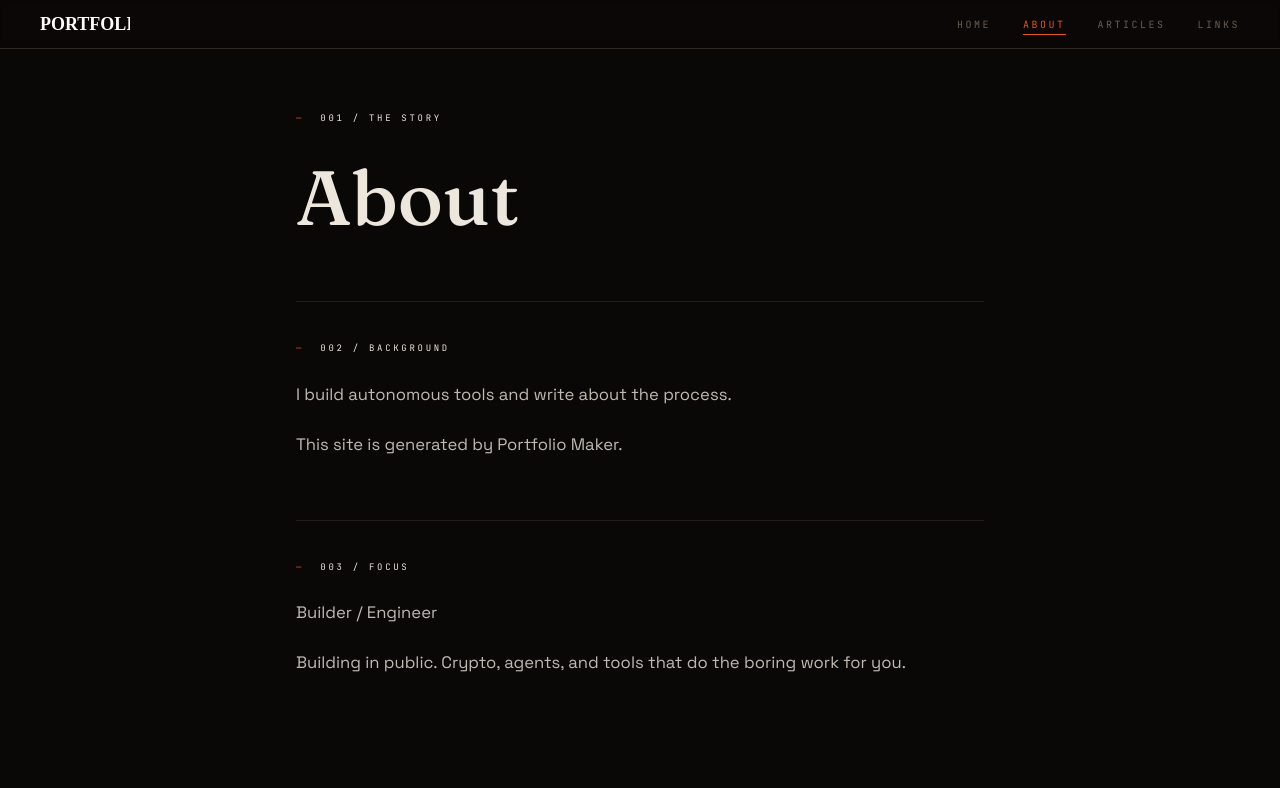
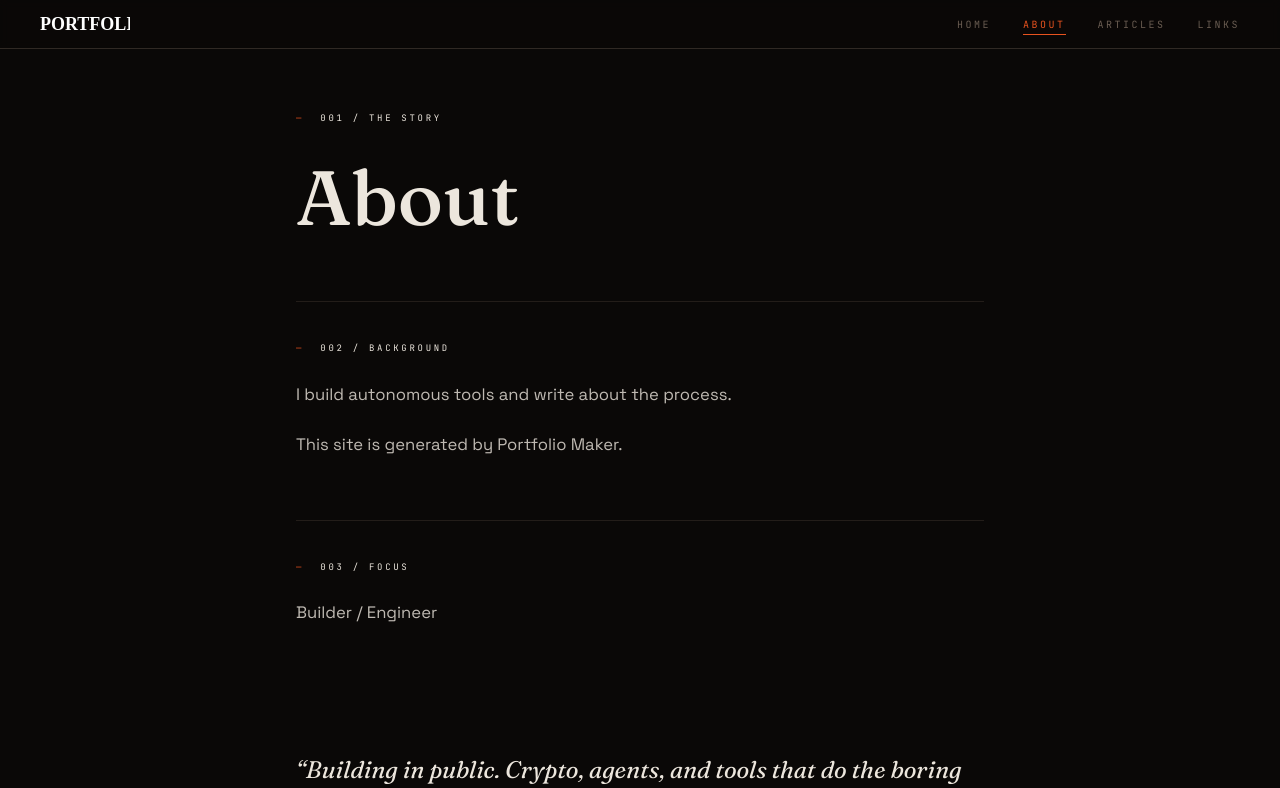
Before and after one commit to 0xZaern/Portfolio-Maker, a React (Vite) app in the folder template/: page /about in a window 1280 px wide. Shown: the top 788 px of the page. Built offline with nearby package versions, Linux system fonts and the light colour scheme.

Commit message:
remove duplicate tagline paragraph from about page focus section

```diff
--- a/template/src/pages/About.tsx
+++ b/template/src/pages/About.tsx
@@ -54,9 +54,6 @@ export function About() {
         <p className={`${paraClass} mb-5`} style={paraStyle}>
           {config.role}
         </p>
-        <p className={paraClass} style={paraStyle}>
-          {config.tagline}
-        </p>
       </BioBeat>
 
       {/* ── Closing line ────────────────────────────────────────────────── */}
```
